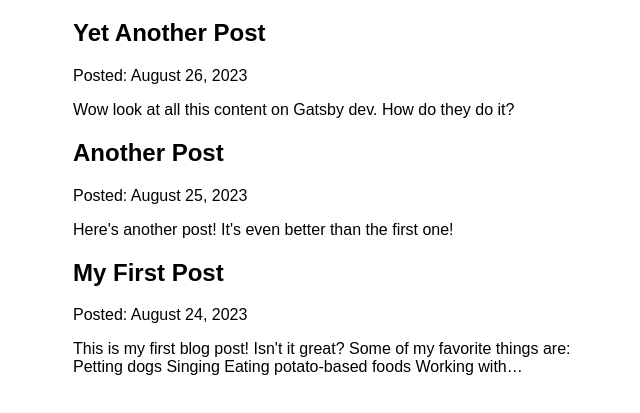
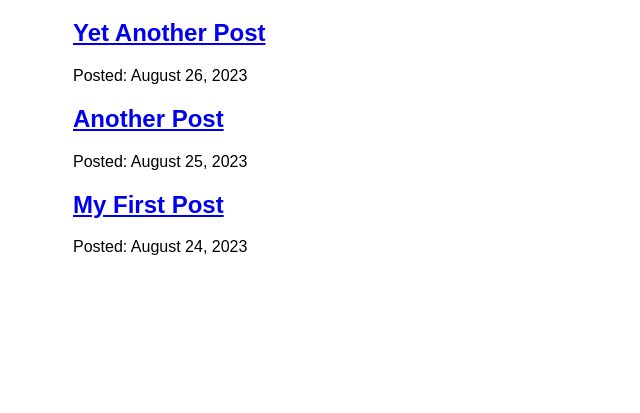
Before and after one commit to surajjayraman/react-gatsby-site, a Gatsby site: page /blog in a window 1280 px wide. Shown: the part 157-570 px from the top of the page, without its empty margins (317-957 px from the left). Built offline with nearby package versions, Linux system fonts and the light colour scheme; Gatsby itself is replaced by a stand-in of ours.

Commit message:
Update Blog page to link to each post

```diff
--- a/src/pages/blog/index.js
+++ b/src/pages/blog/index.js
@@ -1,5 +1,5 @@
 import * as React from 'react'
-import { graphql } from 'gatsby'
+import { Link, graphql } from 'gatsby'
 import Layout from '../../components/layout'
 import Seo from '../../components/seo'
 
@@ -7,11 +7,14 @@
   return (
     <Layout pageTitle="My Blog Posts">
       {
-        data.allMdx.nodes.map((node) => (
+        data.allMdx.nodes.map(node => (
           <article key={node.id}>
-            <h2>{node.frontmatter.title}</h2>
+            <h2>
+              <Link to={`/blog/${node.frontmatter.slug}`}>
+                {node.frontmatter.title}
+              </Link>
+            </h2>
             <p>Posted: {node.frontmatter.date}</p>
-            <p>{node.excerpt}</p>
           </article>
         ))
       }
@@ -26,9 +29,9 @@
         frontmatter {
           date(formatString: "MMMM D, YYYY")
           title
+          slug
         }
         id
-        excerpt
       }
     }
   }
```
